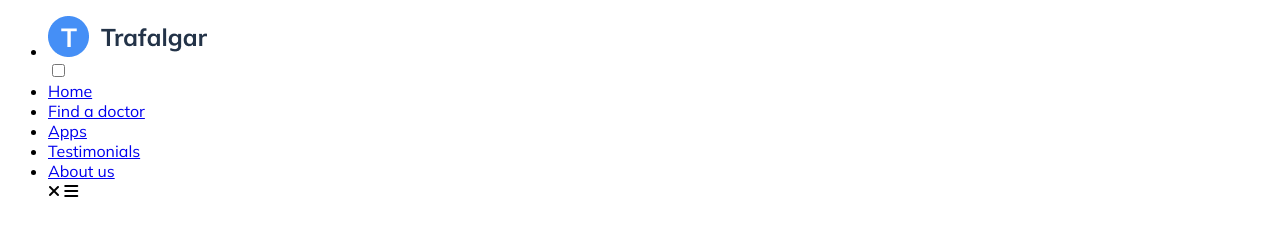
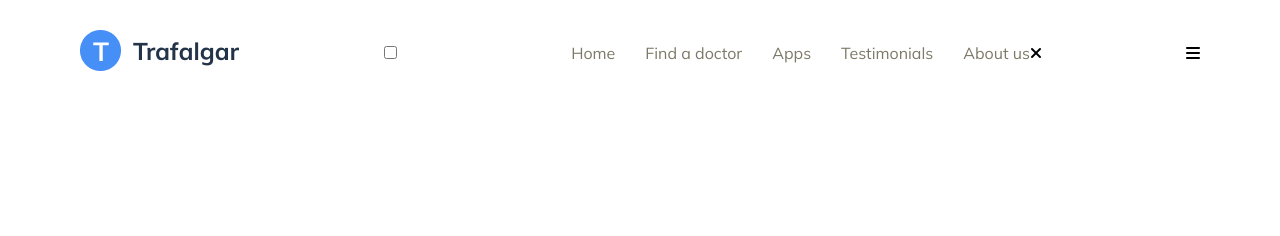
Before and after one commit to HridaySarder/html-css-landing-page, a plain HTML site: page index.html in a window 1280 px wide. Drawn offline with Linux system fonts and the light colour scheme.

Commit message:
added navbar

```diff
--- a/style.css
+++ b/style.css
@@ -1,5 +1,66 @@
-@import url('https://fonts.googleapis.com/css2?family=Mulish:ital,wght@0,200..1000;1,200..1000&display=swap');
+@import url("https://fonts.googleapis.com/css2?family=Mulish:ital,wght@0,200..1000;1,200..1000&display=swap");
 
-body{
+:root {
+  --color1: #7d7967;
+  --color2: #fff;
+}
+
+* {
+  box-sizing: border-box;
+  margin: 0;
+  padding: 0;
+}
+
+body {
   font-family: "Mulish", sans-serif;
 }
+
+.container {
+  max-width: 1360px;
+  margin: 0 80px;
+}
+
+.nav-bar {
+  width: 100%;
+  display: flex;
+  justify-content: space-between;
+  align-items: center;
+  list-style: none;
+  position: relative;
+  background-color: var(--color2);
+  padding: 30px 0;
+}
+
+.menu {
+  display: flex;
+}
+
+.menu li {
+  padding-left: 30px;
+}
+
+.menu li a {
+  display: inline;
+  text-decoration: none;
+  text-align: center;
+  color: var(--color1);
+  transition: 0.15s ease-in-out;
+  position: relative;
+}
+
+.menu li a::after {
+  content: "";
+  position: absolute;
+  bottom: 0;
+  left: 0;
+  width: 0;
+  height: 1px;
+  background-color: #1f1534;
+  transition: 0.4s ease-in-out;
+}
+
+.menu li a:hover,
+.menu li a:hover:after {
+  width: 100%;
+  color: #1f1534;
+}
```
